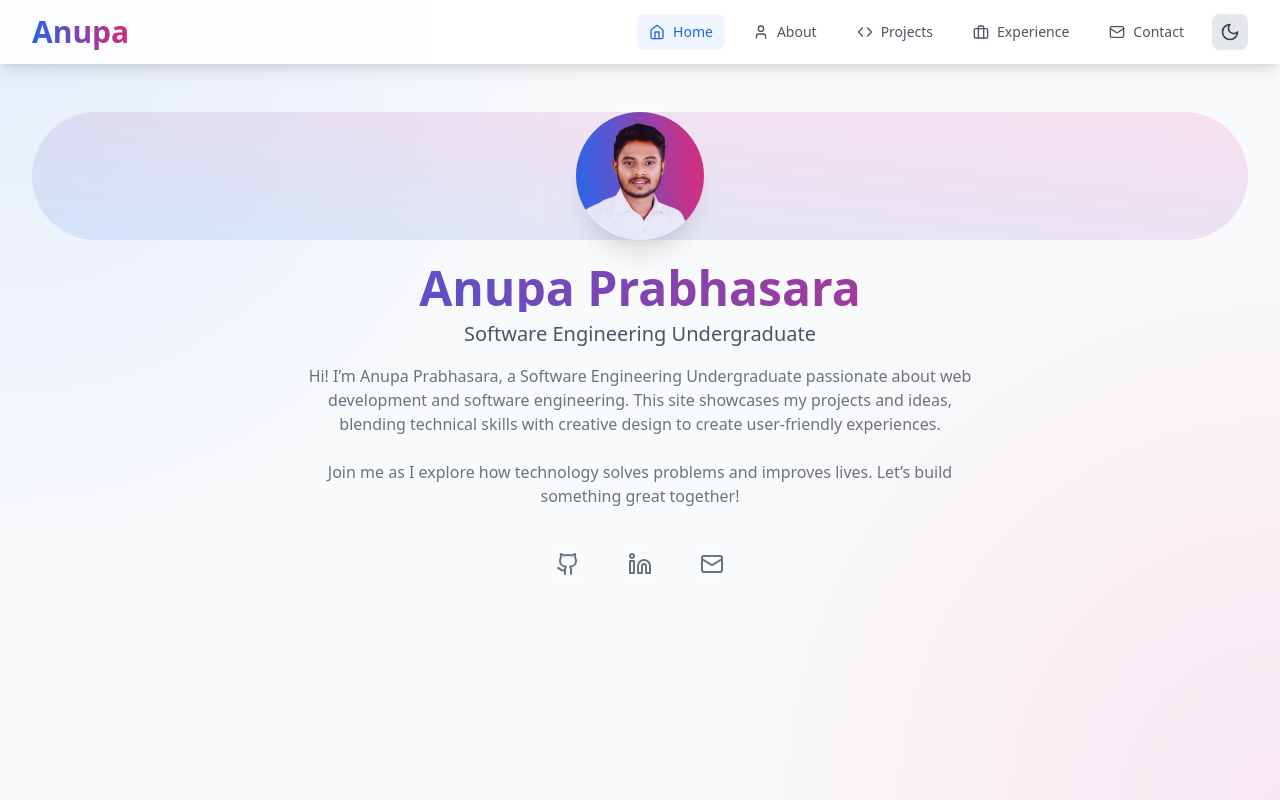
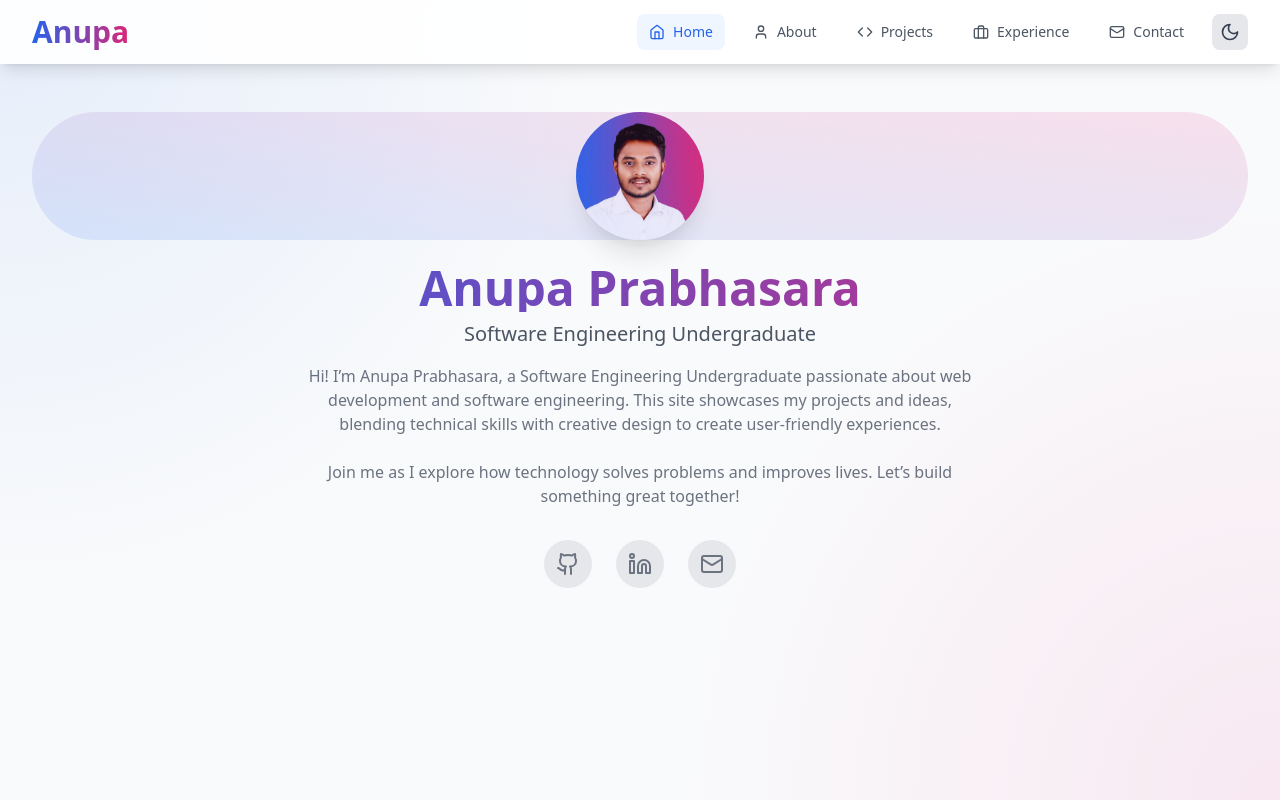
Before and after one commit to anupaprabhasara/my-portfolio-web-project, a React (Vite) app: page / in a window 1280 px wide. Built offline with nearby package versions, Linux system fonts and the light colour scheme.

Commit message:
first commit

```diff
--- a/src/pages/Home.tsx
+++ b/src/pages/Home.tsx
@@ -32,7 +32,7 @@ export default function Home() {
               href="https://github.com/anupaprabhasara"
               target="_blank"
               rel="noopener noreferrer"
-              className="p-3 rounded-full bg-white/10 backdrop-blur-sm hover:bg-white/20 text-gray-500 hover:text-gray-900 dark:text-gray-400 dark:hover:text-white transition-all"
+              className="p-3 rounded-full bg-gray-200 backdrop-blur-sm hover:bg-gray-300 text-gray-500 hover:text-gray-900 dark:bg-white/10 dark:hover:bg-white/20 dark:text-gray-400 dark:hover:text-white transition-all"
             >
               <Github className="w-6 h-6" />
             </a>
@@ -40,13 +40,13 @@ export default function Home() {
               href="https://www.linkedin.com/in/anupaprabhasara"
               target="_blank"
               rel="noopener noreferrer"
-              className="p-3 rounded-full bg-white/10 backdrop-blur-sm hover:bg-white/20 text-gray-500 hover:text-gray-900 dark:text-gray-400 dark:hover:text-white transition-all"
+              className="p-3 rounded-full bg-gray-200 backdrop-blur-sm hover:bg-gray-300 text-gray-500 hover:text-gray-900 dark:bg-white/10 dark:hover:bg-white/20 dark:text-gray-400 dark:hover:text-white transition-all"
             >
               <Linkedin className="w-6 h-6" />
             </a>
             <a
               href="mailto:info@anupa.lk"
-              className="p-3 rounded-full bg-white/10 backdrop-blur-sm hover:bg-white/20 text-gray-500 hover:text-gray-900 dark:text-gray-400 dark:hover:text-white transition-all"
+              className="p-3 rounded-full bg-gray-200 backdrop-blur-sm hover:bg-gray-300 text-gray-500 hover:text-gray-900 dark:bg-white/10 dark:hover:bg-white/20 dark:text-gray-400 dark:hover:text-white transition-all"
             >
               <Mail className="w-6 h-6" />
             </a>
```
